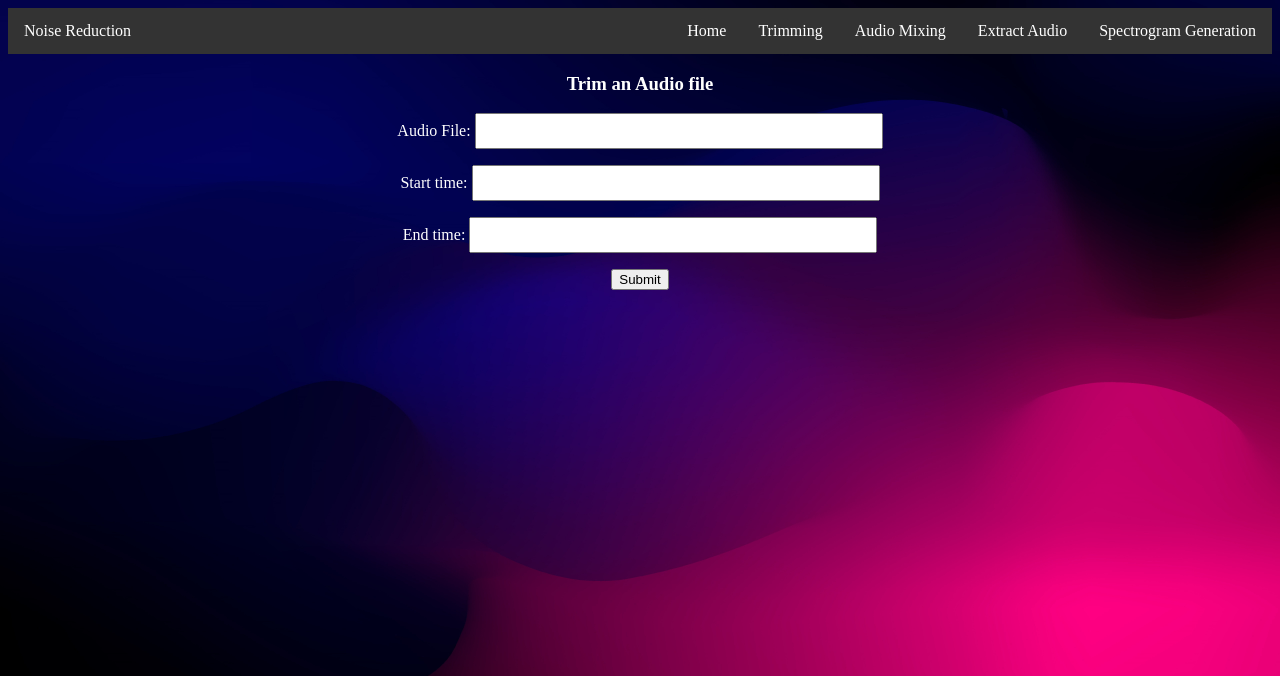
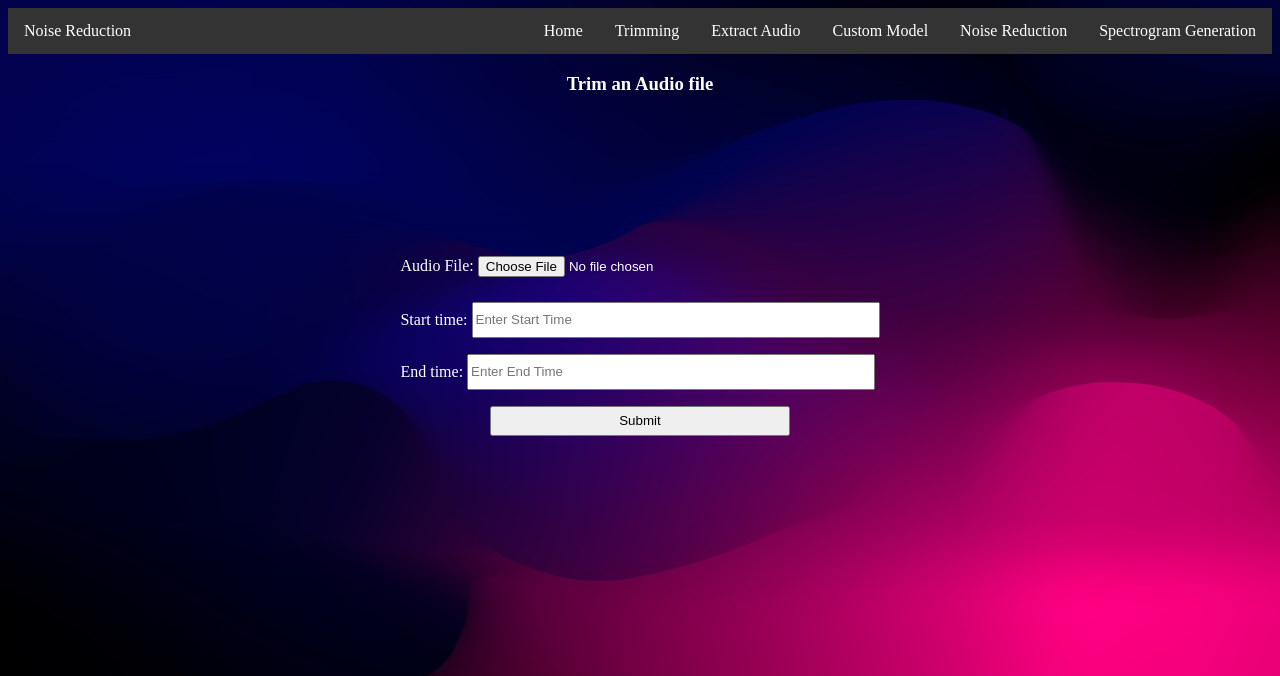
Before and after one commit to yeswanth928/noise_red_project, a Django app: page /trim-audio/ in a window 1280 px wide. Shown: the top 676 px of the page. Run offline with Django 3.2, Linux system fonts and the light colour scheme; parts of the project's set-up code (start-up, migrations or seed data) failed here and were passed over.

Commit message:
completed basic front end and positioning of elements

```diff
--- a/base/forms.py
+++ b/base/forms.py
@@ -12,48 +12,53 @@ class TrimAudioForm(forms.Form):
     audio_file = forms.FileField(
         label='Audio File',
         allow_empty_file=False,
-        widget=forms.TextInput(attrs={'class': 'inputStyle'})
+        widget=forms.ClearableFileInput(attrs={'class': 'inputStyle'})
     )
     start_time = forms.IntegerField(
         min_value=0,
-        widget=forms.TextInput(attrs={'class': 'inputStyle'})
+        widget=forms.TextInput(attrs={'class': 'inputStyle', 'placeholder': 'Enter Start Time'})
     )
     end_time = forms.IntegerField(
         min_value=1,
-        widget=forms.TextInput(attrs={'class': 'inputStyle'})
+        widget=forms.TextInput(attrs={'class': 'inputStyle', 'placeholder': 'Enter End Time'})
     )
 
 
 class SpectrogramForm(forms.Form):
     folder_path = forms.CharField(
         label='Enter the folder path',
-        widget=forms.TextInput(attrs={'class': 'inputStyle'})
+        widget=forms.TextInput(attrs={'class': 'inputStyle', 'placeholder': 'Copy folder Path and Paste'})
     )
     spectrogram_type = forms.ChoiceField(
         choices=(("hz", "hz"),
                  ("log", "log"),),
-        label='Select Spectrogram type',
+        label='The Spectrogram type',
         widget=forms.Select(attrs={'class': 'selectStyle'})
     )
     sample_rate = forms.IntegerField(
         label='Enter the sample rate',
-        widget=forms.TextInput(attrs={'class': 'inputStyle'})
+        required=False,
+        initial=48000,
+        widget=forms.TextInput(attrs={'class': 'inputStyle', 'placeholder': 'Sample Rate (Optional)'})
     )
 
 
 class NoiseReductionForm(forms.Form):
     audio_file = forms.FileField(
         label='Select the Audio File',
-        allow_empty_file=False
+        allow_empty_file=False,
+        widget=forms.ClearableFileInput(attrs={'class': 'inputStyle'})
     )
     model = forms.ChoiceField(
         label='Choose the model',
         choices=((model, model) for model in models),
+        widget=forms.Select(attrs={'class': 'inputStyle'})
     )
     sample_rate = forms.IntegerField(
         label="Enter the sample rate",
         required=False,
-        initial=48000
+        initial=48000,
+        widget=forms.TextInput(attrs={'class': 'inputStyle', 'placeholder': 'Sample Rate (Optional)'})
     )
 
 
@@ -66,7 +71,7 @@ class ExtractAudioForm(forms.Form):
     audio_format = forms.ChoiceField(
         label='Audio Format',
         choices=(("mp3", "mp3"), ("wav", "wav"), ("ogg", "ogg")),
-        widget=forms.TextInput(attrs={'class': 'inputStyle', 'placeholder': 'Select the audio format'})
+        widget=forms.Select(attrs={'class': 'inputStyle'})
     )
 
 
@@ -84,23 +89,28 @@ class MixAudioForm(forms.Form):
 class TrainModelForm(forms.Form):
     clean_folder = forms.CharField(
         label='Enter the Clean sounds folder path',
-        required=True
+        required=True,
+        widget=forms.TextInput(attrs={'class': 'inputStyle', 'placeholder': 'Clean Data Folder Path'})
     )
     noisy_folder = forms.CharField(
         label='Select the Noisy sounds folder path',
-        required=True
+        required=True,
+        widget=forms.TextInput(attrs={'class': 'inputStyle', 'placeholder': 'Noisy Data Folder Path'})
     )
     train_size = forms.IntegerField(
-        label='Select the training percentage',
+        label='Select the training size percentage',
         required=True,
         min_value=50,
-        max_value=99
+        max_value=99,
+        widget=forms.TextInput(attrs={'class': 'inputStyle', 'placeholder': 'Training data Size in %'})
     )
     model_file_name = forms.CharField(
-        label='Name of the Model',
-        required=True
+        label='Enter Name of the Model to Save',
+        required=True,
+        widget=forms.TextInput(attrs={'class': 'inputStyle', 'placeholder': 'Name of the model getting trained'})
     )
     batch_size = forms.IntegerField(
         label='Batch Size',
-        required=False
+        required=False,
+        widget=forms.TextInput(attrs={'class': 'inputStyle', 'placeholder': 'Batch Size (optional)'})
     )
--- a/base/functions.py
+++ b/base/functions.py
@@ -25,7 +25,7 @@ def create_folder(folder_name: str):
 
 
 def trim_audio_fun(file_path: str, start_time: int, end_time: int, new_file_name: str):
-    folder_path = "Trimming"
+    folder_path = create_folder("Trimming")
     new_file_path = os.path.join(folder_path, new_file_name)
     ffmpeg_extract_subclip(file_path, start_time, end_time, new_file_path)
 
--- a/base/templates/base/trim_audio.html
+++ b/base/templates/base/trim_audio.html
@@ -1,17 +1,15 @@
 {% extends 'main.html' %}
 
 {% block content %}
-    <div class="flex-container">
-
-        <div class="flex-left-child"></div>
-    <div class="flex-middle-child ">
         <h3>Trim an Audio file</h3>
+         <div class="centerParent">
+        <div class="centerChild">
     <form method="POST" action="" enctype="multipart/form-data" class="centerDiv">
         {% csrf_token %}
         {{ form.as_p }}
-        <input type="submit" name="Submit">
+        <div style="text-align: center;"><input type="submit" name="Submit" class="buttonStyle"></div>
     </form>
     </div>
-    <div class="flex-right-child"></div>
+
     </div>
 {% endblock %}
--- a/base/urls.py
+++ b/base/urls.py
@@ -5,9 +5,9 @@ from django.urls import path
 urlpatterns = [
     path('', views.home, name='home'),
     path('extract-audio/', views.extract_audio, name='extract-audio'),
-    #path('noise-reduction/', views.noise_reduction, name='noise-reduction'),
-    path('mix-audio/', views.mix_audio, name='mix-audio'),
+    path('noise-reduction/', views.noise_reduction, name='noise-reduction'),
+    #path('mix-audio/', views.mix_audio, name='mix-audio'),
     path('trim-audio/', views.trim_audio, name='trim-audio'),
-    #path('train-your-model', views.train_your_model, name='train-your-model'),
+    path('train-your-model', views.train_your_model, name='train-your-model'),
     path('generate-spectrogram/', views.generate_spectrogram, name='generate-spectrogram')
 ]
--- a/base/views.py
+++ b/base/views.py
@@ -22,23 +22,23 @@ def home(request):
     return render(request, 'base/home.html', context)
 
 
-# def noise_reduction(request):
-#     form = NoiseReductionForm()
-#     context = {'form': form}
-#     if request.method == 'POST':
-#         form = NoiseReductionForm(request.POST, request.FILES)
-#         if form.is_valid():
-#             new_audio = NoiseReduction(audio_file=request.FILES['audio_file'])
-#             new_audio.save()
-#             temp_model = request.POST['model']
-#             file_name = new_audio.audio_file.name.split('/')
-#             file_path = os.path.join(settings.MEDIA_ROOT, new_audio.audio_file.name)
-#             model = os.path.join(models_location, temp_model)
-#             noise_reduction_fun(
-#                 model_name=model, file_name=file_name, file_path=file_path, sample_rate=request.POST['sample_rate'])
-#             messages.success(request, 'Audio file cleaned Successfully')
-#             return render(request, 'base/noise_reduction.html', context=context)
-#     return render(request, 'base/noise_reduction.html', context)
+def noise_reduction(request):
+    form = NoiseReductionForm()
+    context = {'form': form}
+    if request.method == 'POST':
+        form = NoiseReductionForm(request.POST, request.FILES)
+        if form.is_valid():
+            # new_audio = NoiseReduction(audio_file=request.FILES['audio_file'])
+            # new_audio.save()
+            # temp_model = request.POST['model']
+            # file_name = new_audio.audio_file.name.split('/')
+            # file_path = os.path.join(settings.MEDIA_ROOT, new_audio.audio_file.name)
+            # model = os.path.join(models_location, temp_model)
+            # noise_reduction_fun(
+            #     model_name=model, file_name=file_name, file_path=file_path, sample_rate=request.POST['sample_rate'])
+            messages.success(request, 'Audio file cleaned Successfully')
+            return render(request, 'base/noise_reduction.html', context=context)
+    return render(request, 'base/noise_reduction.html', context)
 
 
 def trim_audio(request):
@@ -61,29 +61,29 @@ def trim_audio(request):
     return render(request, 'base/trim_audio.html', context)
 
 
-# def train_your_model(request):
-#     form = TrainModelForm()
-#     context = {'form': form}
-#     if request.method == 'POST':
-#         form = TrainModelForm(request.POST)
-#         if form.is_valid():
-#             clean_folder_path = request.POST['clean_folder']
-#             noisy_folder_path = request.POST['noisy_folder']
-#             train_size = request.POST['train_size']
-#             model_file_name = request.POST['model_file_name']
-#             model_file_path = os.path.join(models_location, model_file_name)
-#             batch_size = request.POST['batch_size']
-#             model_loss = train_model_fun(
-#                 noisy_folder_path=noisy_folder_path,
-#                 clean_folder_path=clean_folder_path,
-#                 train_size=train_size,
-#                 batch_size=batch_size,
-#                 model_file_path=model_file_path
-#             )
-#             messages.success(request, f"Model trained successfully. And the loss is {model_loss}")
-#             return render(request, 'base/train_your_model.html', context)
-#
-#     return render(request, 'base/train_your_model.html', context)
+def train_your_model(request):
+    form = TrainModelForm()
+    context = {'form': form}
+    if request.method == 'POST':
+        form = TrainModelForm(request.POST)
+        if form.is_valid():
+            # clean_folder_path = request.POST['clean_folder']
+            # noisy_folder_path = request.POST['noisy_folder']
+            # train_size = request.POST['train_size']
+            # model_file_name = request.POST['model_file_name']
+            # model_file_path = os.path.join(models_location, model_file_name)
+            # batch_size = request.POST['batch_size']
+            # model_loss = train_model_fun(
+            #     noisy_folder_path=noisy_folder_path,
+            #     clean_folder_path=clean_folder_path,
+            #     train_size=train_size,
+            #     batch_size=batch_size,
+            #     model_file_path=model_file_path
+            # )
+            # messages.success(request, f"Model trained successfully. And the loss is {model_loss}")
+            return render(request, 'base/train_your_model.html', context)
+
+    return render(request, 'base/train_your_model.html', context)
 
 
 def mix_audio(request):
--- a/static/styles/main.css
+++ b/static/styles/main.css
@@ -98,7 +98,7 @@ h3 {
 }
 
 .selectStyle {
-  width: 200px;
-  height: 20px;
+  width: 300px;
+  height: 30px;
   background-color: white;
 }
--- a/templates/main.html
+++ b/templates/main.html
@@ -7,12 +7,14 @@
     <link rel="stylesheet" type="text/css" media="screen" href="{% static 'styles/main.css' %}">
 </head>
 <body style="background-image: url('{% static "images/body_background.jpg"%}'); background-size: cover; background-repeat: no-repeat">
-<div >
+<div>
+
     <ul>
         <li style="float: left"><a disabled="True">Noise Reduction</a></li>
         <li><a href="{% url 'generate-spectrogram' %}">Spectrogram Generation</a></li>
+        <li><a href="{% url 'noise-reduction' %}">Noise Reduction</a></li>
+        <li><a href="{% url 'train-your-model' %}">Custom Model</a></li>
         <li><a href="{% url 'extract-audio' %}">Extract Audio</a></li>
-        <li><a href="{% url 'mix-audio' %}">Audio Mixing</a></li>
         <li><a href="{% url 'trim-audio' %}">Trimming</a></li>
         <li><a  href="{% url 'home' %}">Home</a></li>
     </ul>
@@ -25,6 +27,7 @@
         </ul>
     {% endif %}
 
+
     {% block content %}
 
     {% endblock %}
```
Also changed, not shown: base/templates/base/noise_reduction.html (+5 -11 lines), base/templates/base/train_your_model.html (+6 -9 lines), db.sqlite3, 8 other files.
